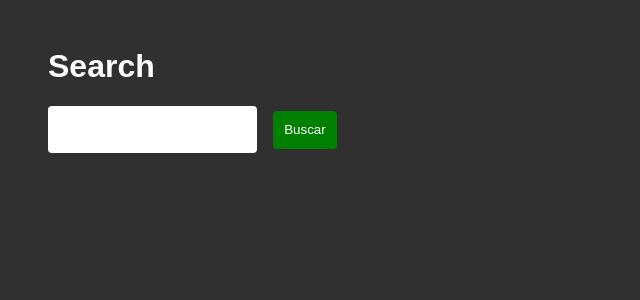
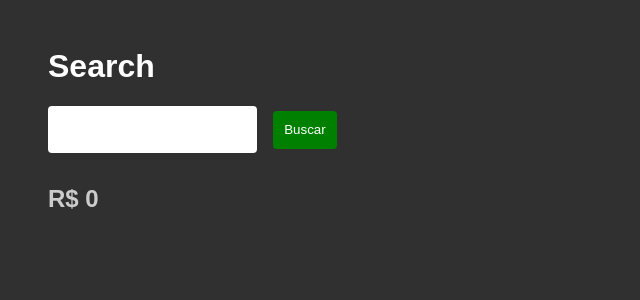
Before and after one commit to viniciusoliveiras/perfreact, a Next.js app: page / in a window 1280 px wide. Shown: the top 300 px of the page, without its empty margins (0-640 px from the left). Built offline with nearby package versions, Linux system fonts and the light colour scheme.

Commit message:
Otimizações | useMemo

```diff
--- a/components/SearchResults.tsx
+++ b/components/SearchResults.tsx
@@ -1,3 +1,4 @@
+import { useMemo } from "react";
 import { ProductItem } from "./ProductItem";
 
 interface SearchResultsProps {
@@ -9,8 +10,18 @@
 }
 
 export function SearchResults({ results }: SearchResultsProps) {
+  const totalPrice = useMemo(
+    () =>
+      results.reduce((total, product) => {
+        return total + product.price;
+      }, 0),
+    [results]
+  );
+
   return (
     <div className="searchResults">
+      <h2>R$ {totalPrice}</h2>
+
       {results.map((product) => {
         return <ProductItem product={product} key={product.id} />;
       })}
```
